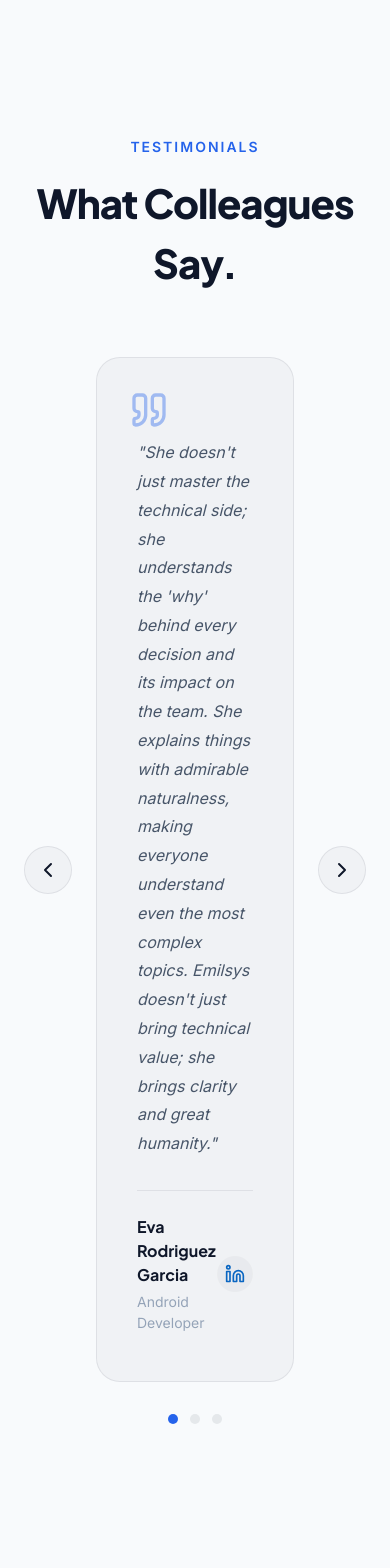
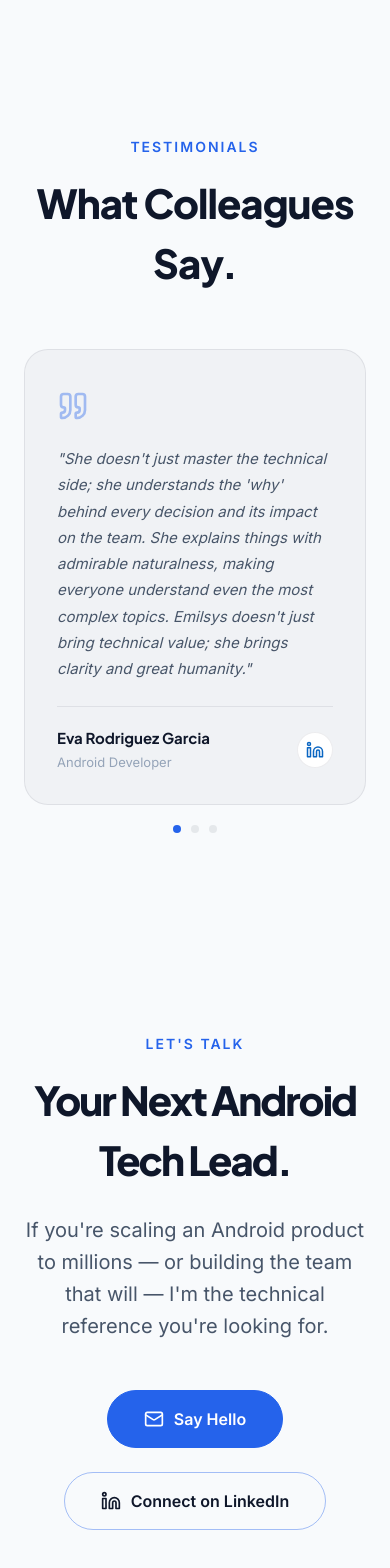
Before and after one commit to emilsyszanella/resume, a React (Vite) app: page / in a window 390 px wide. Shown: the part 7220-8788 px from the top of the page. Built offline with nearby package versions, Linux system fonts and the light colour scheme.

Commit message:
refactor: replace testimonial carousel with a responsive desktop grid and mobile scroll-snap layout

```diff
--- a/src/components/Testimonials.jsx
+++ b/src/components/Testimonials.jsx
@@ -1,6 +1,6 @@
-import React, { useState } from 'react';
-import { motion, AnimatePresence } from 'framer-motion';
-import { Linkedin, Quote, ChevronLeft, ChevronRight } from 'lucide-react';
+import React, { useState, useRef } from 'react';
+import { motion } from 'framer-motion';
+import { Linkedin, Quote } from 'lucide-react';
 
 const testimonials = [
     {
@@ -26,98 +26,141 @@ const testimonials = [
     }
 ];
 
-const Testimonials = () => {
-    const [currentIndex, setCurrentIndex] = useState(0);
+// ── Single testimonial card (shared between grid + mobile carousel) ──────────
+const TestimonialCard = ({ testimonial }) => (
+    <div style={styles.card}>
+        <Quote size={32} color="var(--border-focus)" style={styles.quoteIcon} aria-hidden="true" />
+        <p style={styles.text}>"{testimonial.text}"</p>
+        <div style={styles.authorSection}>
+            <div style={styles.authorInfo}>
+                <h3 style={styles.authorName}>{testimonial.name}</h3>
+                <p style={styles.authorRole}>{testimonial.role}</p>
+            </div>
+            <a
+                href={testimonial.link}
+                target="_blank"
+                rel="noopener noreferrer"
+                style={styles.linkedinIcon}
+                aria-label={`View ${testimonial.name} on LinkedIn`}
+            >
+                <Linkedin size={18} color="#0A66C2" />
+            </a>
+        </div>
+    </div>
+);
 
-    const handleNext = () => {
-        setCurrentIndex((prev) => (prev + 1) % testimonials.length);
+// ── Mobile carousel with scroll-snap ────────────────────────────────────────
+const MobileCarousel = () => {
+    const [activeIndex, setActiveIndex] = useState(0);
+    const trackRef = useRef(null);
+
+    const handleScroll = () => {
+        if (!trackRef.current) return;
+        const scrollLeft = trackRef.current.scrollLeft;
+        const width = trackRef.current.offsetWidth;
+        const index = Math.round(scrollLeft / width);
+        setActiveIndex(index);
     };
 
-    const handlePrev = () => {
-        setCurrentIndex((prev) => (prev - 1 + testimonials.length) % testimonials.length);
+    return (
+        <div style={styles.mobileCarouselWrapper}>
+            <div
+                ref={trackRef}
+                onScroll={handleScroll}
+                style={styles.mobileTrack}
+                role="region"
+                aria-label="Testimonials carousel"
+            >
+                {testimonials.map((t) => (
+                    <div key={t.id} style={styles.mobileSlide}>
+                        <TestimonialCard testimonial={t} />
+                    </div>
+                ))}
+            </div>
+            {/* Dots */}
+            <div style={styles.dotsContainer} role="tablist" aria-label="Testimonial navigation">
+                {testimonials.map((_, idx) => (
+                    <button
+                        key={idx}
+                        role="tab"
+                        aria-selected={idx === activeIndex}
+                        aria-label={`Go to testimonial ${idx + 1}`}
+                        style={{
+                            ...styles.dot,
+                            background: idx === activeIndex ? 'var(--accent-color)' : 'var(--border-subtle)',
+                            border: 'none',
+                            padding: 0,
+                        }}
+                        onClick={() => {
+                            trackRef.current?.scrollTo({ left: idx * trackRef.current.offsetWidth, behavior: 'smooth' });
+                            setActiveIndex(idx);
+                        }}
+                    />
+                ))}
+            </div>
+        </div>
+    );
 };
-    return (
+
+// ── Main component ────────────────────────────────────────────────────────────
+const Testimonials = () => (
     <section id="testimonials" style={styles.section}>
         <div className="container" style={styles.container}>
             <motion.div
                 initial={{ opacity: 0, y: 30 }}
                 whileInView={{ opacity: 1, y: 0 }}
                 viewport={{ once: true }}
+                transition={{ duration: 0.8, ease: [0.16, 1, 0.3, 1] }}
                 style={styles.header}
             >
                 <span style={styles.badge}>Testimonials</span>
                 <h2 style={styles.heading}>What Colleagues Say.</h2>
             </motion.div>
 
-                <div style={styles.carouselContainer}>
-                    <button onClick={handlePrev} style={styles.navButton} aria-label="Previous testimonial">
-                        <ChevronLeft size={24} color="var(--text-primary)" />
-                    </button>
+            {/* ── DESKTOP: 3-column grid ── */}
+            <motion.div
+                className="testimonials-desktop"
+                style={styles.desktopGrid}
+                initial={{ opacity: 0, y: 30 }}
+                whileInView={{ opacity: 1, y: 0 }}
+                viewport={{ once: true }}
+                transition={{ duration: 0.8, ease: [0.16, 1, 0.3, 1], delay: 0.1 }}
+            >
+                {testimonials.map((t) => (
+                    <TestimonialCard key={t.id} testimonial={t} />
+                ))}
+            </motion.div>
 
-                    <div style={styles.cardWrapper}>
-                        <AnimatePresence mode="wait">
-                            <motion.div
-                                key={currentIndex}
-                                initial={{ opacity: 0, x: 50 }}
-                                animate={{ opacity: 1, x: 0 }}
-                                exit={{ opacity: 0, x: -50 }}
-                                transition={{ duration: 0.3 }}
-                                style={styles.card}
-                            >
-                                <Quote size={40} color="var(--border-focus)" style={styles.quoteIcon} />
-
-                                <p style={styles.text}>"{testimonials[currentIndex].text}"</p>
-
-                                <div style={styles.authorSection}>
-                                    <div style={styles.authorInfo}>
-                                        <h4 style={styles.authorName}>{testimonials[currentIndex].name}</h4>
-                                        <p style={styles.authorRole}>{testimonials[currentIndex].role}</p>
+            {/* ── MOBILE: scroll-snap carousel ── */}
+            <div className="testimonials-mobile">
+                <MobileCarousel />
             </div>
-                                    <a href={testimonials[currentIndex].link} target="_blank" rel="noopener noreferrer" style={styles.linkedinIcon}>
-                                        <Linkedin size={20} color="#0A66C2" />
-                                    </a>
-                                </div>
-                            </motion.div>
-                        </AnimatePresence>
         </div>
 
-                    <button onClick={handleNext} style={styles.navButton} aria-label="Next testimonial">
-                        <ChevronRight size={24} color="var(--text-primary)" />
-                    </button>
-                </div>
+        <style>{`
+            /* Desktop grid visible, mobile hidden */
+            .testimonials-desktop { display: grid; }
+            .testimonials-mobile  { display: none; }
 
-                <div style={styles.dotsContainer}>
-                    {testimonials.map((_, idx) => (
-                        <button
-                            key={idx}
-                            aria-label={`Go to testimonial ${idx + 1}`}
-                            aria-current={idx === currentIndex ? 'true' : 'false'}
-                            style={{
-                                ...styles.dot,
-                                background: idx === currentIndex ? 'var(--accent-color)' : 'var(--border-subtle)',
-                                border: 'none',
-                                padding: 0
-                            }}
-                            onClick={() => setCurrentIndex(idx)}
-                        />
-                    ))}
-                </div>
-            </div>
+            @media (max-width: 768px) {
+                .testimonials-desktop { display: none !important; }
+                .testimonials-mobile  { display: block !important; }
+            }
+        `}</style>
     </section>
 );
-};
 
 const styles = {
     section: {
         padding: '80px 0',
     },
     container: {
-        maxWidth: '1000px',
+        maxWidth: '1200px',
         margin: '0 auto',
         padding: '0 24px',
     },
     header: {
-        marginBottom: '64px',
+        marginBottom: '56px',
         textAlign: 'center',
     },
     badge: {
@@ -133,54 +176,37 @@ const styles = {
         fontSize: '40px',
         fontWeight: '800',
         letterSpacing: '-1px',
+        color: 'var(--text-primary)',
     },
-    carouselContainer: {
-        display: 'flex',
-        alignItems: 'center',
-        justifyContent: 'center',
+
+    // ── Desktop grid ─────────────────────────────────────────────────────────
+    desktopGrid: {
+        gridTemplateColumns: 'repeat(3, 1fr)',
         gap: '24px',
-        position: 'relative',
+        alignItems: 'stretch',
     },
-    navButton: {
-        background: 'var(--card-bg-subtle)',
-        border: '1px solid var(--border-subtle)',
-        borderRadius: '50%',
-        width: '48px',
-        height: '48px',
-        display: 'flex',
-        alignItems: 'center',
-        justifyContent: 'center',
-        cursor: 'pointer',
-        transition: 'background 0.2s',
-        flexShrink: 0,
-    },
-    cardWrapper: {
-        flex: 1,
-        maxWidth: '700px',
-        overflow: 'hidden',
-    },
+
+    // ── Shared card ──────────────────────────────────────────────────────────
     card: {
         background: 'var(--card-bg-subtle)',
         border: '1px solid var(--border-subtle)',
         borderRadius: '24px',
-        padding: '48px 40px',
+        padding: '40px 32px 32px',
         position: 'relative',
         display: 'flex',
         flexDirection: 'column',
-        minHeight: '280px',
+        gap: '24px',
+        height: '100%',
+        boxSizing: 'border-box',
     },
     quoteIcon: {
-        position: 'absolute',
-        top: '32px',
-        left: '32px',
+        flexShrink: 0,
     },
     text: {
-        fontSize: '16px',
-        lineHeight: '1.8',
+        fontSize: '15px',
+        lineHeight: '1.75',
         color: 'var(--text-secondary)',
         fontStyle: 'italic',
-        marginTop: '32px',
-        marginBottom: '32px',
         flex: 1,
     },
     authorSection: {
@@ -188,44 +214,69 @@ const styles = {
         justifyContent: 'space-between',
         alignItems: 'center',
         borderTop: '1px solid var(--border-subtle)',
-        paddingTop: '24px',
+        paddingTop: '20px',
     },
     authorInfo: {
         display: 'flex',
         flexDirection: 'column',
-        gap: '4px',
+        gap: '3px',
     },
     authorName: {
-        fontSize: '16px',
+        fontSize: '15px',
         fontWeight: '700',
         color: 'var(--text-primary)',
+        margin: 0,
     },
     authorRole: {
-        fontSize: '14px',
+        fontSize: '13px',
         color: 'var(--text-tertiary)',
+        margin: 0,
     },
     linkedinIcon: {
         padding: '8px',
-        background: 'var(--card-bg-subtle)',
+        background: 'var(--bg-secondary)',
         borderRadius: '50%',
         display: 'flex',
         alignItems: 'center',
         justifyContent: 'center',
+        border: '1px solid var(--border-subtle)',
         transition: 'transform 0.2s',
+    },
+
+    // ── Mobile carousel ──────────────────────────────────────────────────────
+    mobileCarouselWrapper: {
+        display: 'flex',
+        flexDirection: 'column',
+        gap: '20px',
+    },
+    mobileTrack: {
+        display: 'flex',
+        overflowX: 'auto',
+        scrollSnapType: 'x mandatory',
+        scrollBehavior: 'smooth',
+        WebkitOverflowScrolling: 'touch',
+        gap: '16px',
+        // Hide scrollbar cross-browser
+        msOverflowStyle: 'none',
+        scrollbarWidth: 'none',
+    },
+    mobileSlide: {
+        flex: '0 0 100%',
+        scrollSnapAlign: 'start',
+        scrollSnapStop: 'always',
     },
     dotsContainer: {
         display: 'flex',
         justifyContent: 'center',
-        gap: '12px',
-        marginTop: '32px',
+        gap: '10px',
     },
     dot: {
-        width: '10px',
-        height: '10px',
+        width: '8px',
+        height: '8px',
         borderRadius: '50%',
         cursor: 'pointer',
         transition: 'background 0.3s',
-    }
+    },
 };
 
 export default Testimonials;
```
Lines whose indentation alone changed are shown as unchanged.
